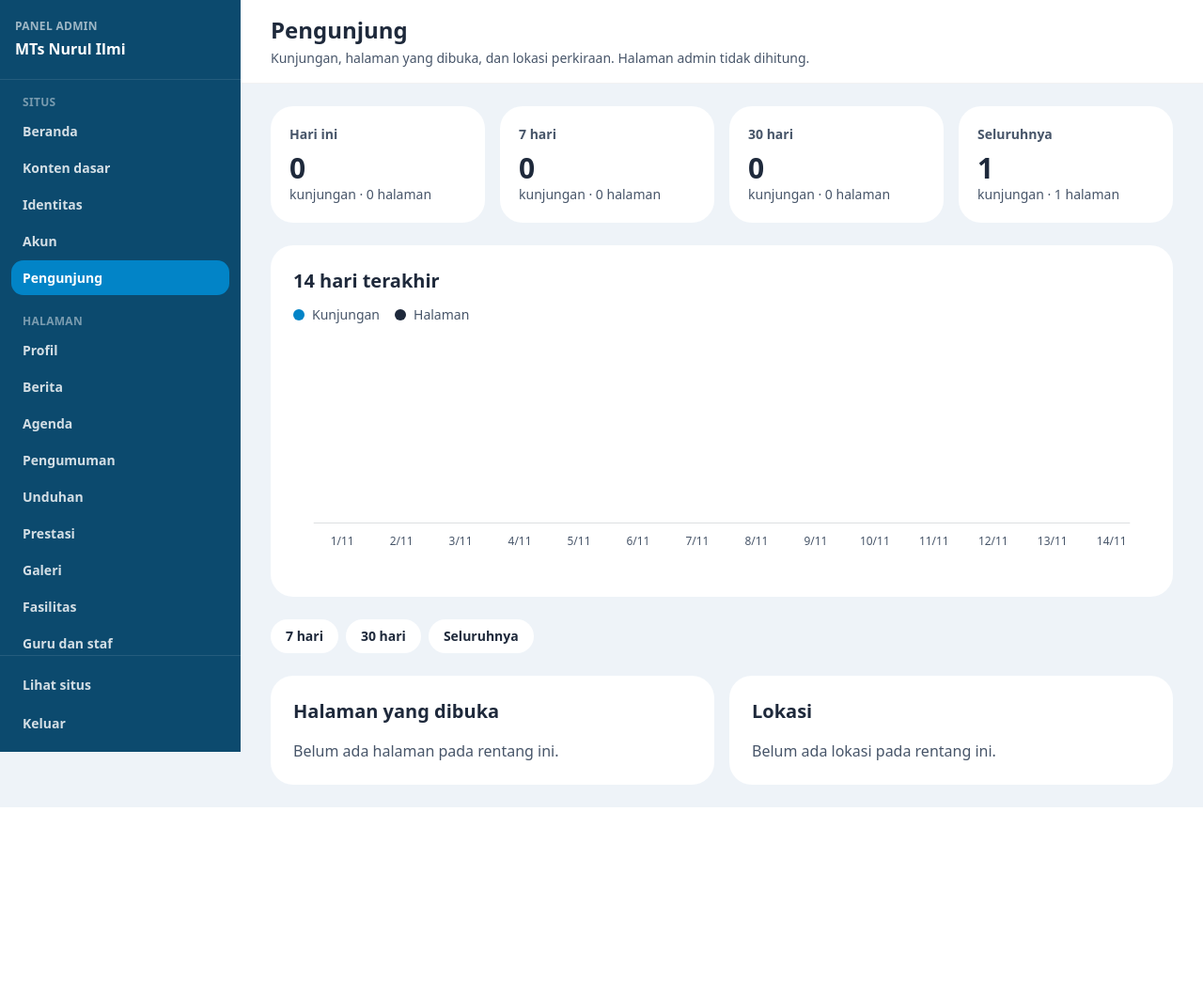
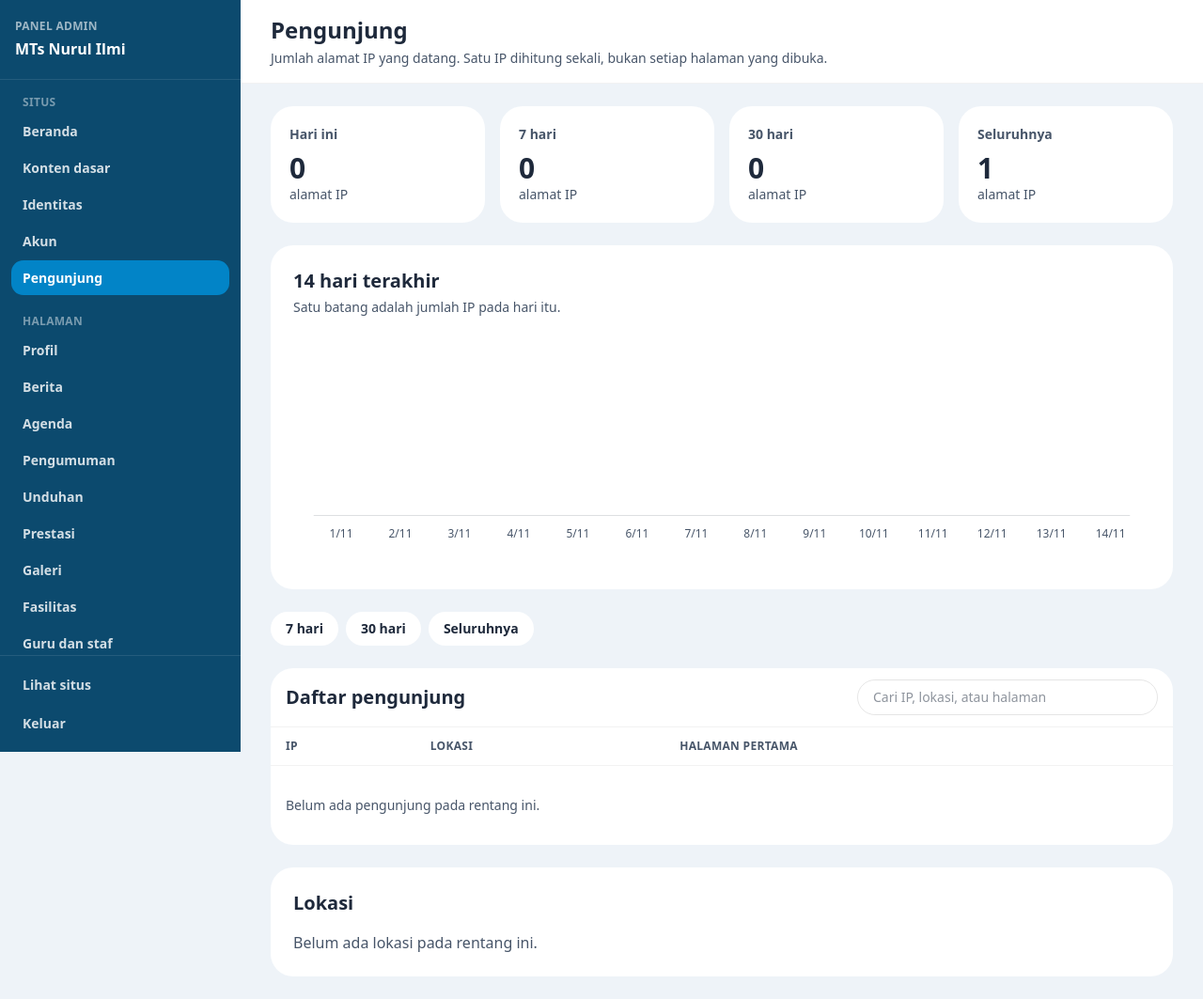
Before and after one commit to synysmike/web-profile-lembaga, a Laravel app: page /admin/pengunjung in a window 1280 px wide. Shown: the whole page at 94% size. Before the commit the page ends 859 px from the top, so only its background shows below. Run offline with Laravel 12, Linux system fonts and the light colour scheme; a user stored in the database is signed in; data comes from the database, SQL or seed files in the repository; tables that the repository leaves empty hold one stand-in row (values such as "Sample post"); some web fonts are replaced.

Commit message:
Refactor visitor tracking and reporting functionality
- Removed PageView model references and adjusted visitor tracking logic to focus on unique IP addresses.
- Updated AdminVisitorController to count distinct visitor IDs and removed unnecessary view counts.
- Enhanced RecordPageView middleware to store visitor IP and first page visited.
- Modified Visitor model to include IP and first page attributes.
- Added migration to update visitors table with new fields for IP and first page details.
- Updated admin view to display visitor data based on IP rather than page views.

```diff
--- a/app/Http/Controllers/AdminVisitorController.php
+++ b/app/Http/Controllers/AdminVisitorController.php
@@ -2,7 +2,6 @@
 
 namespace App\Http\Controllers;
 
-use App\Models\PageView;
 use App\Models\Visit;
 use App\Models\Visitor;
 use App\Support\LocalDate;
@@ -35,50 +34,28 @@ class AdminVisitorController extends Controller
                 'label' => $day->format('j/n'),
                 'date' => $day->toDateString(),
                 'visits' => 0,
-                'views' => 0,
             ];
         }
 
         $visitCounts = Visit::query()
             ->where('visited_on', '>=', $chartStart->toDateString())
-            ->selectRaw('visited_on as day, count(*) as total')
+            ->selectRaw('visited_on as day, count(distinct visitor_id) as total')
             ->groupBy('visited_on')
-            ->get()
-            ->mapWithKeys(fn ($row) => [substr((string) $row->day, 0, 10) => (int) $row->total]);
-
-        $viewFrom = $chartStart->copy()->timezone('Asia/Jakarta')->startOfDay()->utc();
-        $viewCounts = PageView::query()
-            ->where('viewed_at', '>=', $viewFrom)
-            ->selectRaw('date(date_add(viewed_at, interval 7 hour)) as day, count(*) as total')
-            ->groupByRaw('date(date_add(viewed_at, interval 7 hour))')
             ->get()
             ->mapWithKeys(fn ($row) => [substr((string) $row->day, 0, 10) => (int) $row->total]);
 
         foreach ($chart as $index => $column) {
             $chart[$index]['visits'] = (int) ($visitCounts[$column['date']] ?? 0);
-            $chart[$index]['views'] = (int) ($viewCounts[$column['date']] ?? 0);
         }
 
-        $pageQuery = PageView::query();
-        $visitorQuery = PageView::query();
+        $visitorQuery = Visitor::query()->orderByDesc('last_seen_at');
 
         if ($start !== null) {
-            $from = Carbon::parse($start, 'Asia/Jakarta')->startOfDay()->utc();
-            $pageQuery->where('viewed_at', '>=', $from);
-            $visitorQuery->where('viewed_at', '>=', $from);
+            $visitorQuery->whereHas('visits', fn ($query) => $query->where('visited_on', '>=', $start));
         }
 
-        $pages = $pageQuery
-            ->selectRaw('path, max(title) as title, count(*) as views')
-            ->groupBy('path')
-            ->orderByDesc('views')
-            ->limit(10)
-            ->get();
-
-        $visitorIds = $visitorQuery->distinct()->pluck('visitor_id');
-        $places = Visitor::query()
-            ->whereIn('id', $visitorIds)
-            ->get()
+        $visitors = $visitorQuery->get();
+        $places = $visitors
             ->groupBy(fn (Visitor $visitor) => $visitor->placeLabel())
             ->map(fn ($group, $label) => ['label' => $label, 'total' => $group->count()])
             ->sortByDesc('total')
@@ -88,27 +65,22 @@ class AdminVisitorController extends Controller
         return view('admin.visitors', [
             'range' => $range,
             'chart' => $chart,
-            'pages' => $pages,
             'places' => $places,
+            'visitors' => $visitors,
             'counts' => [
-                'today' => Visit::query()->whereDate('visited_on', $today->toDateString())->count(),
-                'week' => Visit::query()->where('visited_on', '>=', $today->copy()->subDays(6)->toDateString())->count(),
-                'month' => Visit::query()->where('visited_on', '>=', $today->copy()->subDays(29)->toDateString())->count(),
-                'all' => Visit::query()->count(),
-            ],
-            'views' => [
-                'today' => $this->viewsSince($today->toDateString()),
-                'week' => $this->viewsSince($today->copy()->subDays(6)->toDateString()),
-                'month' => $this->viewsSince($today->copy()->subDays(29)->toDateString()),
-                'all' => PageView::query()->count(),
+                'today' => $this->ipCount($today->toDateString()),
+                'week' => $this->ipCount($today->copy()->subDays(6)->toDateString()),
+                'month' => $this->ipCount($today->copy()->subDays(29)->toDateString()),
+                'all' => Visitor::query()->count(),
             ],
         ]);
     }
 
-    private function viewsSince(string $day): int
+    private function ipCount(string $day): int
     {
-        return PageView::query()
-            ->where('viewed_at', '>=', Carbon::parse($day, 'Asia/Jakarta')->startOfDay()->utc())
-            ->count();
+        return (int) Visit::query()
+            ->where('visited_on', '>=', $day)
+            ->distinct()
+            ->count('visitor_id');
     }
 }
--- a/app/Http/Middleware/RecordPageView.php
+++ b/app/Http/Middleware/RecordPageView.php
@@ -2,7 +2,6 @@
 
 namespace App\Http\Middleware;
 
-use App\Models\PageView;
 use App\Models\Post;
 use App\Models\SitePage;
 use App\Models\Visit;
@@ -31,22 +30,51 @@ class RecordPageView
             $token = bin2hex(random_bytes(20));
         }
 
+        $ip = (string) $request->ip();
         $request->attributes->set('pengunjung_track', true);
         $request->attributes->set('pengunjung_token', $token);
+        $request->attributes->set('pengunjung_ip', $ip);
 
         $response = $next($request);
 
-        if ($response->isSuccessful()) {
-            $visitor = Visitor::query()->firstOrCreate(
-                ['token' => $token],
-                [
+        if ($response->isSuccessful() && $ip !== '') {
+            $path = '/'.ltrim($request->path(), '/');
+            $title = $this->title($request);
+            $visitor = Visitor::query()->where('ip', $ip)->first();
+
+            if (! $visitor) {
+                $visitor = Visitor::query()->where('token', $token)->whereNull('ip')->first();
+
+                if ($visitor) {
+                    $visitor->forceFill(['ip' => $ip])->save();
+                }
+            }
+
+            if (! $visitor) {
+                $storedToken = Visitor::query()->where('token', $token)->exists()
+                    ? bin2hex(random_bytes(20))
+                    : $token;
+
+                $visitor = Visitor::query()->create([
+                    'token' => $storedToken,
+                    'ip' => $ip,
+                    'first_path' => $path,
+                    'first_title' => $title,
                     'first_seen_at' => now(),
                     'last_seen_at' => now(),
-                ],
-            );
+                ]);
+            }
+
+            if (! filled($visitor->first_path)) {
+                $first = $visitor->pageViews()->orderBy('viewed_at')->orderBy('id')->first();
+                $visitor->forceFill([
+                    'first_path' => $first->path ?? $path,
+                    'first_title' => $first->title ?? $title,
+                ])->save();
+            }
 
             if ($visitor->location_checked_at === null) {
-                $place = GeoPlace::lookup($request->ip());
+                $place = GeoPlace::lookup($ip);
                 $visitor->forceFill([
                     'country' => $place['country'] ?? null,
                     'region' => $place['region'] ?? null,
@@ -58,13 +86,6 @@ class RecordPageView
             Visit::query()->firstOrCreate([
                 'visitor_id' => $visitor->id,
                 'visited_on' => LocalDate::today(),
-            ]);
-
-            PageView::query()->create([
-                'visitor_id' => $visitor->id,
-                'path' => '/'.ltrim($request->path(), '/'),
-                'title' => $this->title($request),
-                'viewed_at' => now(),
             ]);
 
             $visitor->forceFill(['last_seen_at' => now()])->save();
--- a/app/Models/Visitor.php
+++ b/app/Models/Visitor.php
@@ -6,7 +6,7 @@ use Illuminate\Database\Eloquent\Attributes\Fillable;
 use Illuminate\Database\Eloquent\Model;
 use Illuminate\Database\Eloquent\Relations\HasMany;
 
-#[Fillable(['token', 'country', 'region', 'city', 'location_checked_at', 'first_seen_at', 'last_seen_at'])]
+#[Fillable(['token', 'ip', 'first_path', 'first_title', 'country', 'region', 'city', 'location_checked_at', 'first_seen_at', 'last_seen_at'])]
 class Visitor extends Model
 {
     protected function casts(): array
@@ -30,7 +30,7 @@ class Visitor extends Model
 
     public function placeLabel(): string
     {
-        $parts = array_values(array_filter([$this->city, $this->region, $this->country], fn ($part) => is_string($part) && $part !== ''));
+        $parts = array_values(array_filter([$this->city, $this->country], fn ($part) => is_string($part) && $part !== ''));
 
         return $parts === [] ? 'Tidak diketahui' : implode(', ', $parts);
     }
--- a/app/Providers/AppServiceProvider.php
+++ b/app/Providers/AppServiceProvider.php
@@ -4,6 +4,7 @@ namespace App\Providers;
 
 use App\Models\ContactMessage;
 use App\Models\Visit;
+use App\Models\Visitor;
 use App\Support\LocalDate;
 use App\Support\SchoolProfile;
 use App\Support\SiteContent;
@@ -57,20 +58,24 @@ class AppServiceProvider extends ServiceProvider
             $total = 0;
 
             try {
-                if (Schema::hasTable('visits')) {
+                if (Schema::hasTable('visits') && Schema::hasTable('visitors')) {
                     $today = LocalDate::today();
                     $todayCount = Visit::query()->whereDate('visited_on', $today)->count();
-                    $total = Visit::query()->count();
+                    $total = Visitor::query()->count();
+                    $ip = (string) request()->attributes->get('pengunjung_ip');
 
-                    if (request()->attributes->get('pengunjung_track')) {
-                        $token = (string) request()->attributes->get('pengunjung_token');
-                        $known = Visit::query()
+                    if (request()->attributes->get('pengunjung_track') && $ip !== '') {
+                        $seenToday = Visit::query()
                             ->whereDate('visited_on', $today)
-                            ->whereHas('visitor', fn ($query) => $query->where('token', $token))
+                            ->whereHas('visitor', fn ($query) => $query->where('ip', $ip))
                             ->exists();
+                        $seenBefore = Visitor::query()->where('ip', $ip)->exists();
 
-                        if (! $known) {
+                        if (! $seenToday) {
                             $todayCount++;
+                        }
+
+                        if (! $seenBefore) {
                             $total++;
                         }
                     }
--- a/resources/views/admin/visitors.blade.php
+++ b/resources/views/admin/visitors.blade.php
@@ -2,48 +2,41 @@
 
 @section('title', 'Pengunjung')
 
-@section('summary', 'Kunjungan, halaman yang dibuka, dan lokasi perkiraan. Halaman admin tidak dihitung.')
+@section('summary', 'Jumlah alamat IP yang datang. Satu IP dihitung sekali, bukan setiap halaman yang dibuka.')
 
 @section('content')
     <div class="space-y-6">
         <div class="grid gap-4 sm:grid-cols-2 lg:grid-cols-4">
             @foreach ([
-                ['Hari ini', $counts['today'], $views['today']],
-                ['7 hari', $counts['week'], $views['week']],
-                ['30 hari', $counts['month'], $views['month']],
-                ['Seluruhnya', $counts['all'], $views['all']],
-            ] as [$label, $visits, $pageViews])
+                ['Hari ini', $counts['today']],
+                ['7 hari', $counts['week']],
+                ['30 hari', $counts['month']],
+                ['Seluruhnya', $counts['all']],
+            ] as [$label, $total])
                 <article class="rounded-3xl bg-white p-5">
                     <p class="text-sm font-semibold" style="color: var(--muted)">{{ $label }}</p>
-                    <p class="mt-2 text-3xl font-semibold">{{ $visits }}</p>
-                    <p class="text-sm" style="color: var(--muted)">kunjungan · {{ $pageViews }} halaman</p>
+                    <p class="mt-2 text-3xl font-semibold">{{ $total }}</p>
+                    <p class="text-sm" style="color: var(--muted)">alamat IP</p>
                 </article>
             @endforeach
         </div>
 
         <section class="rounded-3xl bg-white p-6">
             <h2 class="text-xl font-semibold">14 hari terakhir</h2>
-            <div class="mt-3 flex gap-4 text-sm" style="color: var(--muted)">
-                <span class="inline-flex items-center gap-2"><span class="inline-block h-3 w-3 rounded-full" style="background: var(--accent)"></span> Kunjungan</span>
-                <span class="inline-flex items-center gap-2"><span class="inline-block h-3 w-3 rounded-full" style="background: var(--ink)"></span> Halaman</span>
-            </div>
-            @php $max = max(1, collect($chart)->max(fn ($day) => max($day['visits'], $day['views']))); @endphp
-            <svg viewBox="0 0 840 230" class="mt-4 w-full" role="img" aria-label="Grafik kunjungan 14 hari">
-                <title>Grafik kunjungan 14 hari</title>
+            <p class="mt-1 text-sm" style="color: var(--muted)">Satu batang adalah jumlah IP pada hari itu.</p>
+            @php $max = max(1, collect($chart)->max('visits')); @endphp
+            <svg viewBox="0 0 840 230" class="mt-4 w-full" role="img" aria-label="Grafik IP pengunjung 14 hari">
+                <title>Grafik IP pengunjung 14 hari</title>
                 <line x1="20" y1="180" x2="820" y2="180" stroke="currentColor" stroke-opacity="0.15"></line>
                 @foreach ($chart as $index => $day)
                     @php
-                        $x = 28 + ($index * 58);
+                        $x = 36 + ($index * 58);
                         $visitHeight = (int) round(($day['visits'] / $max) * 150);
-                        $viewHeight = (int) round(($day['views'] / $max) * 150);
                     @endphp
-                    <rect x="{{ $x }}" y="{{ 180 - $visitHeight }}" width="18" height="{{ $visitHeight }}" rx="4" style="fill: var(--accent)">
-                        <title>{{ $day['label'] }}: {{ $day['visits'] }} kunjungan</title>
+                    <rect x="{{ $x }}" y="{{ 180 - $visitHeight }}" width="22" height="{{ $visitHeight }}" rx="4" style="fill: var(--accent)">
+                        <title>{{ $day['label'] }}: {{ $day['visits'] }} IP</title>
                     </rect>
-                    <rect x="{{ $x + 22 }}" y="{{ 180 - $viewHeight }}" width="18" height="{{ $viewHeight }}" rx="4" style="fill: var(--ink)">
-                        <title>{{ $day['label'] }}: {{ $day['views'] }} halaman</title>
-                    </rect>
-                    <text x="{{ $x + 20 }}" y="202" text-anchor="middle" font-size="11" style="fill: var(--muted)">{{ $day['label'] }}</text>
+                    <text x="{{ $x + 11 }}" y="202" text-anchor="middle" font-size="11" style="fill: var(--muted)">{{ $day['label'] }}</text>
                 @endforeach
             </svg>
         </section>
@@ -54,23 +47,54 @@
             @endforeach
         </div>
 
-        <div class="grid gap-4 lg:grid-cols-2">
-            <section class="rounded-3xl bg-white p-6">
-                <h2 class="text-xl font-semibold">Halaman yang dibuka</h2>
-                <div class="mt-4 space-y-3">
-                    @forelse ($pages as $page)
-                        <div class="flex items-start justify-between gap-3">
-                            <div>
-                                <p class="font-semibold">{{ $page->title }}</p>
-                                <p class="text-sm" style="color: var(--muted)">{{ $page->path }}</p>
+        <section class="overflow-hidden rounded-3xl bg-white">
+            <div class="flex flex-wrap items-center justify-between gap-3 border-b border-black/5 px-4 py-3">
+                <h2 class="text-xl font-semibold">Daftar pengunjung</h2>
+                <input id="visitor-search" type="search" placeholder="Cari IP, lokasi, atau halaman" class="w-full max-w-xs rounded-full border border-black/10 px-4 py-2 text-sm">
             </div>
-                            <p class="font-semibold">{{ $page->views }}</p>
-                        </div>
+            <div class="overflow-x-auto">
+                <table class="w-full min-w-[40rem] text-left text-sm">
+                    <thead>
+                        <tr class="border-b border-black/5 text-xs uppercase tracking-wide" style="color: var(--muted)">
+                            <th class="px-4 py-3 font-semibold">IP</th>
+                            <th class="px-4 py-3 font-semibold">Lokasi</th>
+                            <th class="px-4 py-3 font-semibold">Halaman pertama</th>
+                        </tr>
+                    </thead>
+                    <tbody>
+                        @forelse ($visitors as $visitor)
+                            @php
+                                $page = trim((string) $visitor->first_title);
+                                $path = trim((string) $visitor->first_path);
+                                $search = \Illuminate\Support\Str::lower(trim(($visitor->ip ?: '').' '.$visitor->placeLabel().' '.$page.' '.$path));
+                            @endphp
+                            <tr data-visitor data-search="{{ $search }}" class="border-b border-black/5 last:border-b-0">
+                                <td class="px-4 py-3 font-medium">{{ $visitor->ip ?: 'Belum tercatat' }}</td>
+                                <td class="px-4 py-3">{{ $visitor->placeLabel() }}</td>
+                                <td class="px-4 py-3">
+                                    @if ($page !== '' || $path !== '')
+                                        <p class="font-semibold">{{ $page !== '' ? $page : 'Halaman' }}</p>
+                                        @if ($path !== '')
+                                            <p style="color: var(--muted)">{{ $path }}</p>
+                                        @endif
+                                    @else
+                                        <span style="color: var(--muted)">Belum tercatat</span>
+                                    @endif
+                                </td>
+                            </tr>
                         @empty
-                        <p style="color: var(--muted)">Belum ada halaman pada rentang ini.</p>
+                            <tr>
+                                <td colspan="3" class="px-4 py-8" style="color: var(--muted)">Belum ada pengunjung pada rentang ini.</td>
+                            </tr>
                         @endforelse
+                        <tr id="visitor-empty" hidden>
+                            <td colspan="3" class="px-4 py-8" style="color: var(--muted)">Tidak ada pengunjung yang cocok.</td>
+                        </tr>
+                    </tbody>
+                </table>
             </div>
         </section>
+
         <section class="rounded-3xl bg-white p-6">
             <h2 class="text-xl font-semibold">Lokasi</h2>
             <div class="mt-4 space-y-3">
@@ -85,5 +109,21 @@
             </div>
         </section>
     </div>
-    </div>
+    <script>
+        (() => {
+            const search = document.getElementById('visitor-search');
+            const rows = [...document.querySelectorAll('[data-visitor]')];
+            const empty = document.getElementById('visitor-empty');
+            search.addEventListener('input', () => {
+                const query = search.value.trim().toLowerCase();
+                let shown = 0;
+                rows.forEach((row) => {
+                    const match = row.dataset.search.includes(query);
+                    row.hidden = !match;
+                    if (match) shown += 1;
+                });
+                empty.hidden = shown !== 0 || rows.length === 0;
+            });
+        })();
+    </script>
 @endsection
--- a/resources/views/partials/footer.blade.php
+++ b/resources/views/partials/footer.blade.php
@@ -46,7 +46,7 @@
         </div>
     </div>
     <div class="border-t border-white/15 px-4 py-4 text-center text-sm text-white/70">
-        <p>Pengunjung hari ini {{ $visitorToday ?? 0 }} · Kunjungan {{ $visitorTotal ?? 0 }}</p>
+        <p>Pengunjung hari ini {{ $visitorToday ?? 0 }} · Total {{ $visitorTotal ?? 0 }}</p>
         <p class="mt-1">© {{ date('Y') }} {{ $school['name'] }}</p>
     </div>
 </footer>
```
Also changed, not shown: database/migrations/2026_11_14_203500_add_ip_and_first_page_to_visitors.php (added). Lines whose indentation alone changed are shown as unchanged.
